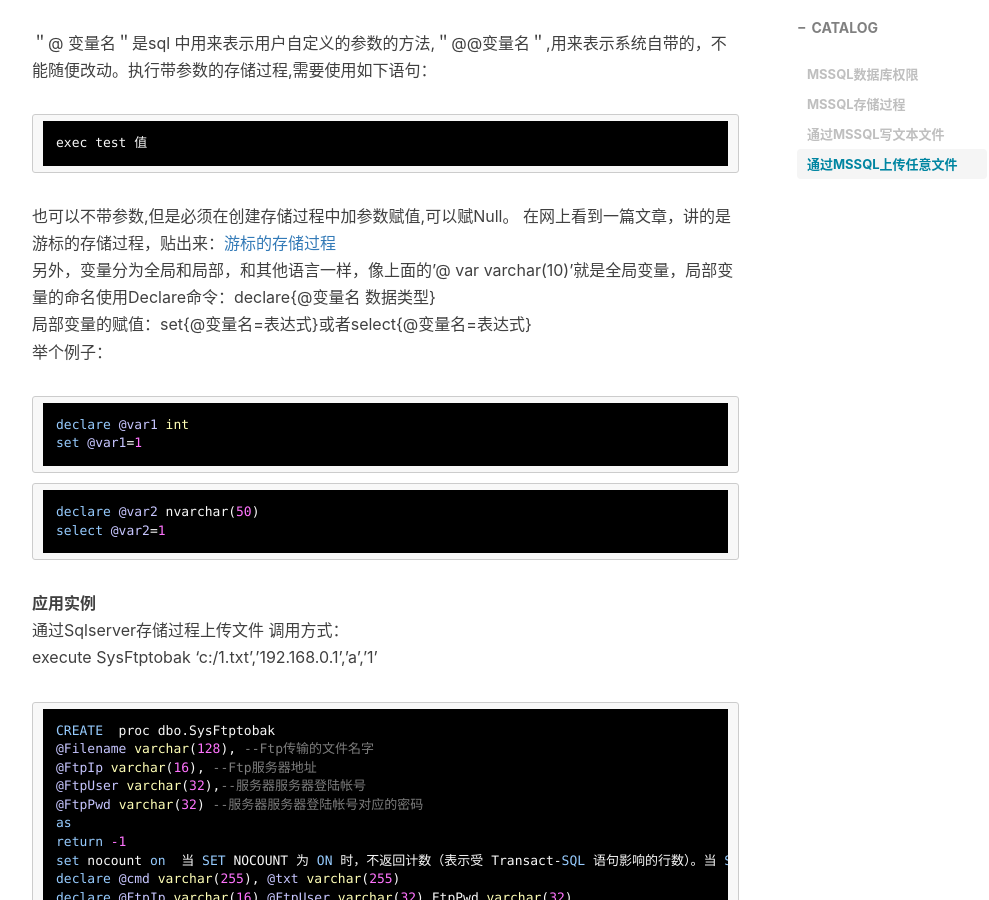
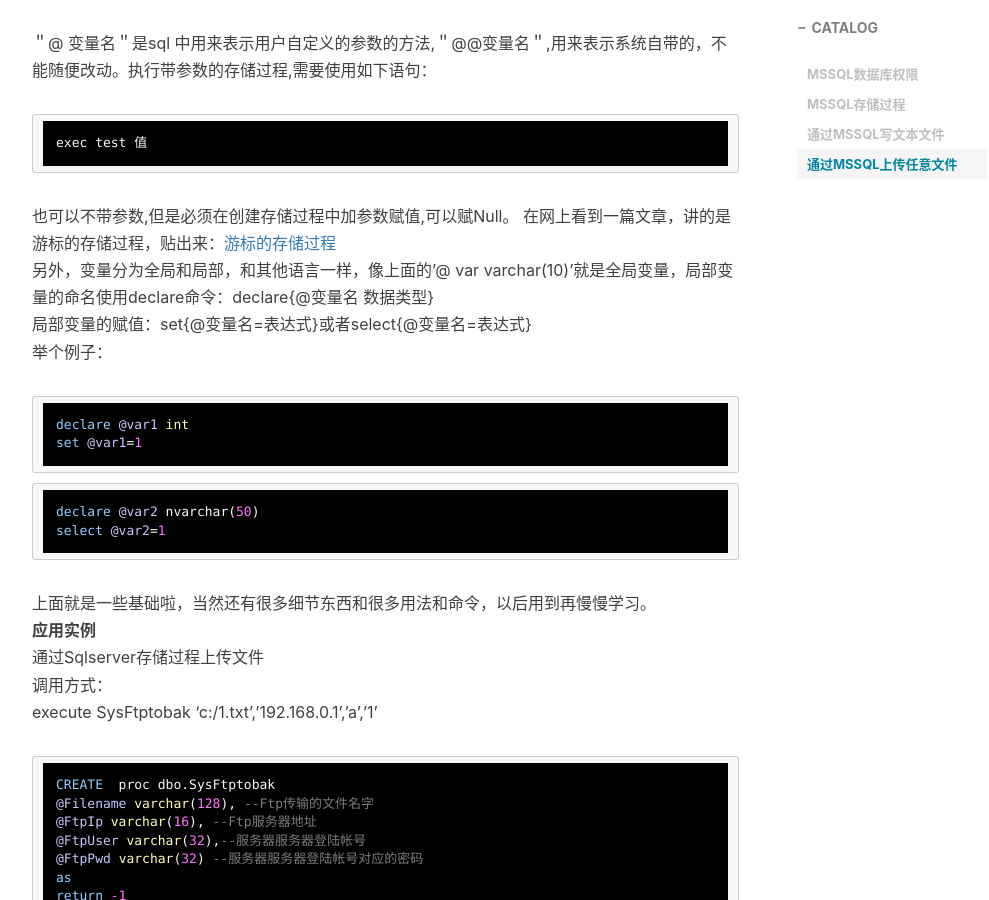
Before and after one commit to volcanohatred/volcanohatred.github.io, a Jekyll site: the page built from _posts/2019-02-19-MSSQL文件操作分析.md, in a window 1280 px wide and 900 px high, scrolled down 2868 px. Shown: the whole window, without its empty margins (233-1222 px from the left). Built offline with Jekyll 4.4.1, drawn with Linux system fonts in a browser that asks for light colours; nearby versions of some CDN libraries; comment, search, counter and statistics services are not loaded.

Commit message:
Update 2019-02-19-MSSQL文件操作分析.md

````diff
--- a/_posts/2019-02-19-MSSQL文件操作分析.md
+++ b/_posts/2019-02-19-MSSQL文件操作分析.md
@@ -101,7 +101,7 @@ exec test 值
 ```
 也可以不带参数,但是必须在创建存储过程中加参数赋值,可以赋Null。
 在网上看到一篇文章，讲的是游标的存储过程，贴出来：[游标的存储过程](http://wyb0.com/posts/sqlserver-stored-procedure/")
-另外，变量分为全局和局部，和其他语言一样，像上面的'@ var varchar(10)'就是全局变量，局部变量的命名使用Declare命令：declare{@变量名 数据类型}
+另外，变量分为全局和局部，和其他语言一样，像上面的'@ var varchar(10)'就是全局变量，局部变量的命名使用declare命令：declare{@变量名 数据类型}
 局部变量的赋值：set{@变量名=表达式}或者select{@变量名=表达式}
 举个例子：
 ```
@@ -112,7 +112,7 @@ set @var1=1
 declare @var2 nvarchar(50)
 select @var2=1
 ```
-
+上面就是一些基础啦，当然还有很多细节东西和很多用法和命令，以后用到再慢慢学习。
 **应用实例**
 通过Sqlserver存储过程上传文件
 调用方式：
````
